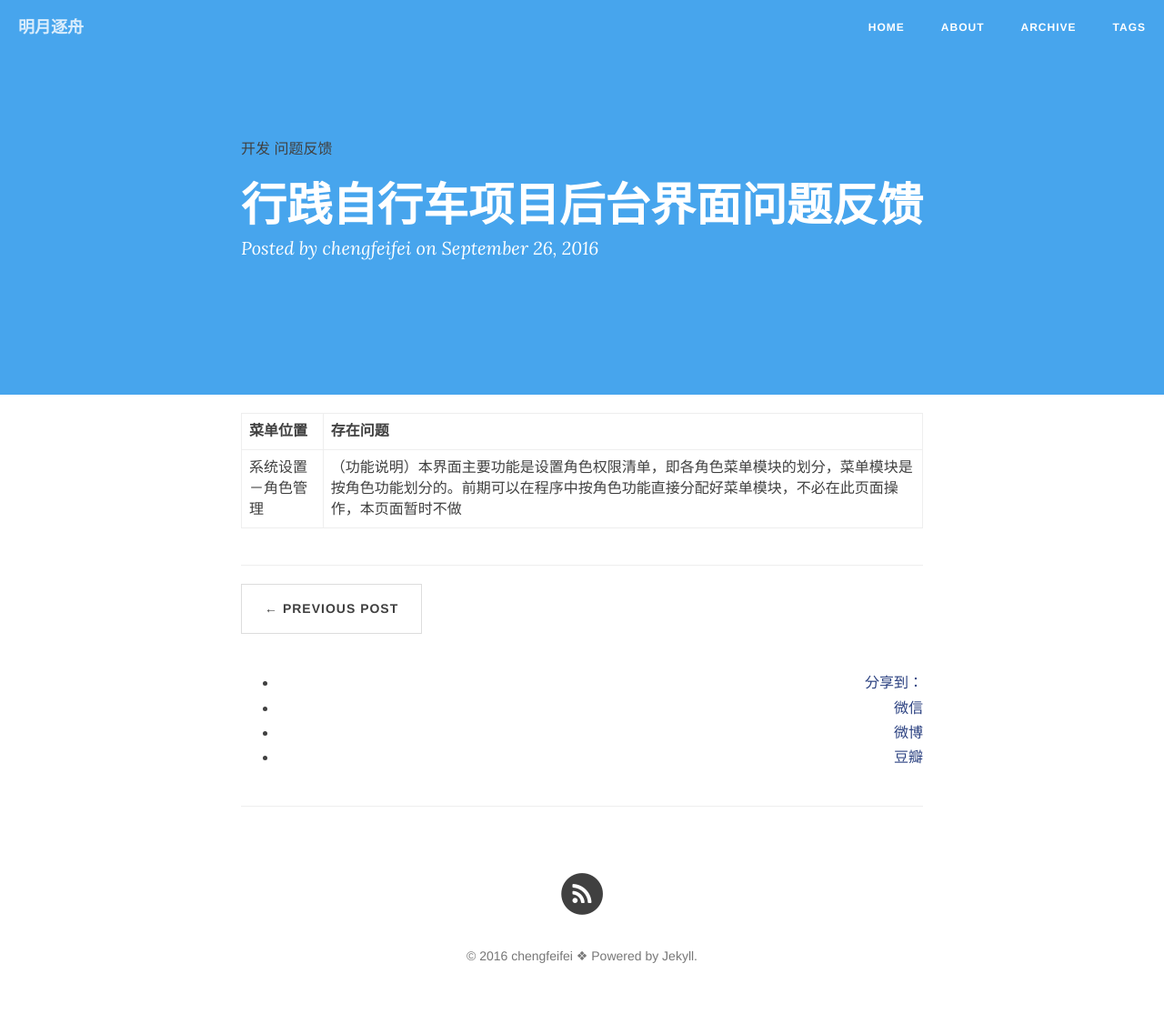
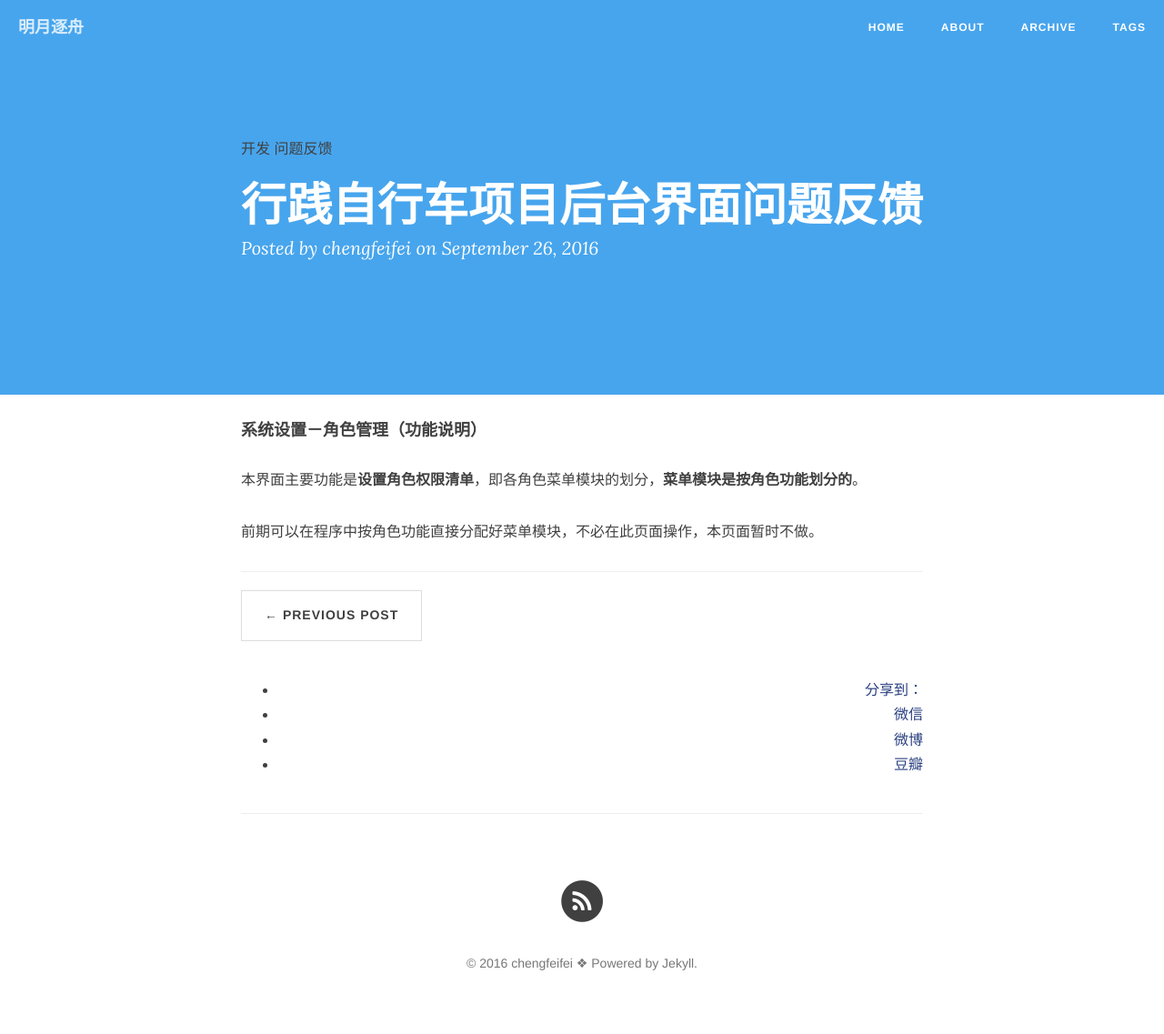
Before and after one commit to chengfeifei/chengfeifei.github.io, a Jekyll site: the page built from _posts/2016-09-26-zixingche-houtai-wenti.md, in a window 1280 px wide. Shown: the whole page at 91% size. Built offline with Jekyll 4.4.1, drawn with Linux system fonts in a browser that asks for light colours; nearby versions of some CDN libraries; comment, search, counter and statistics services are not loaded.

Commit message:
edit
edit

```diff
--- a/_posts/2016-09-26-zixingche-houtai-wenti.md
+++ b/_posts/2016-09-26-zixingche-houtai-wenti.md
@@ -6,6 +6,8 @@ categories: work
 tags: [开发,问题反馈]
 ---
 
-| 菜单位置   | 存在问题   |
-| --------  | --------  |
-| 系统设置－角色管理  | （功能说明）本界面主要功能是设置角色权限清单，即各角色菜单模块的划分，菜单模块是按角色功能划分的。前期可以在程序中按角色功能直接分配好菜单模块，不必在此页面操作，本页面暂时不做  |
+#### 系统设置－角色管理（功能说明）
+
+本界面主要功能是**设置角色权限清单**，即各角色菜单模块的划分，**菜单模块是按角色功能划分的**。
+
+前期可以在程序中按角色功能直接分配好菜单模块，不必在此页面操作，本页面暂时不做。
```
